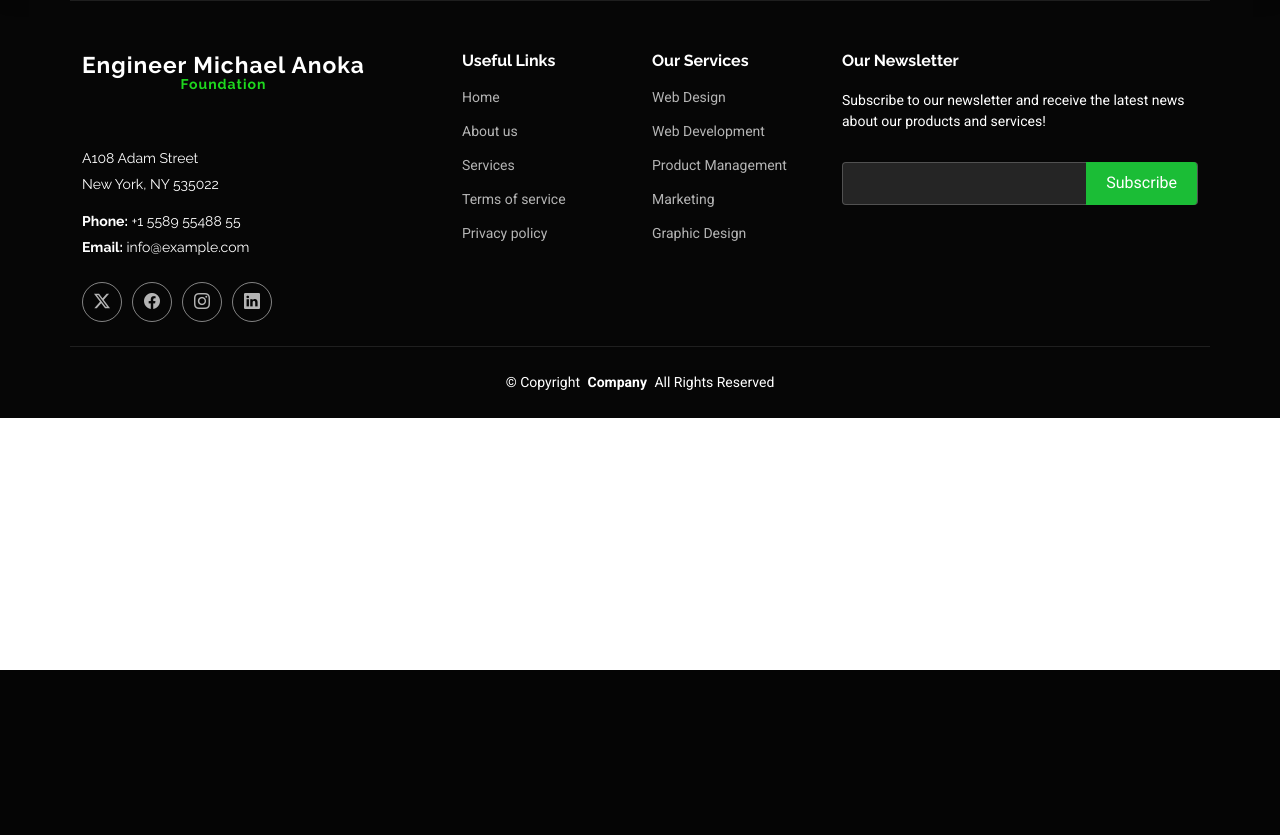
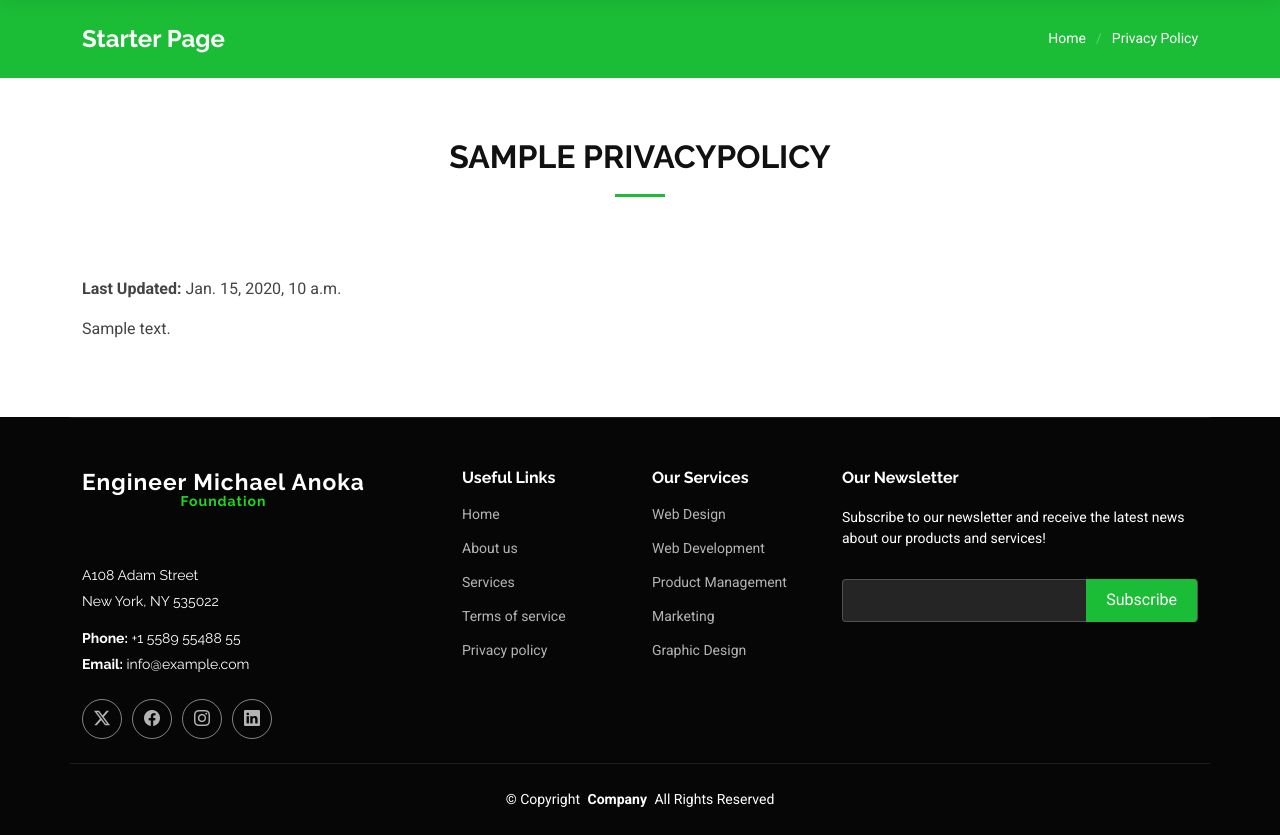
Before and after one commit to renatsecurity/foundation, a Django app: page /privacy-policy/ in a window 1280 px wide. Shown: the part 130-965 px from the top of the page. Before the commit the page ends 800 px from the top, so only its background shows below. Run offline with Django 5.2, Linux system fonts and the light colour scheme; tables that the repository leaves empty hold one stand-in row (values such as "Sample post"); parts of the project's set-up code (start-up, migrations or seed data) failed here and were passed over; some libraries are stand-ins or nearby versions.

Commit message:
Improve privacy policy page

```diff
--- a/src/templates/privacy_policy/privacy_policy.html
+++ b/src/templates/privacy_policy/privacy_policy.html
@@ -1,6 +1,38 @@
-{% extends '../pages/base.html' %}
-{% block content %}
-    <h1>{{ policy.title }}</h1>
-    <p><strong>Last Updated:</strong> {{ policy.last_updated }}</p>
-    <p>{{ policy.content|safe }}</p>
-{% endblock %}
+{% extends "../pages/base.html" %}
+{% block title %}Privacy Policy{%endblock title %}
+
+{% block bodyClass %}starter-page-page{% endblock bodyClass %}
+
+{% block main %}
+  <main class="main">
+
+    <!-- Page Title -->
+    <div class="page-title accent-background">
+      <div class="container d-lg-flex justify-content-between align-items-center">
+        <h1 class="mb-2 mb-lg-0">Starter Page</h1>
+        <nav class="breadcrumbs">
+          <ol>
+            <li><a href="index.html">Home</a></li>
+            <li class="current">Privacy Policy</li>
+          </ol>
+        </nav>
+      </div>
+    </div><!-- End Page Title -->
+
+    <!-- Starter Section Section -->
+    <section id="starter-section" class="starter-section section">
+
+      <!-- Section Title -->
+      <div class="container section-title" data-aos="fade-up">
+        <h2>{{ policy.title }}</h2>
+      </div><!-- End Section Title -->
+
+      <div class="container" data-aos="fade-up">
+        <p><strong>Last Updated:</strong> {{ policy.last_updated }}</p>
+        <p>{{ policy.content|safe }}</p>
+      </div>
+
+    </section><!-- /Starter Section Section -->
+
+  </main>
+{% endblock main %}
```
